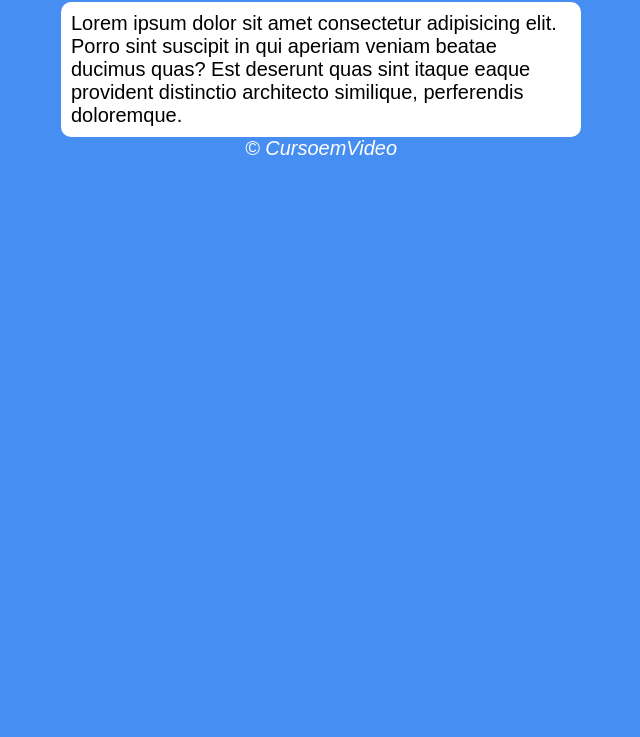
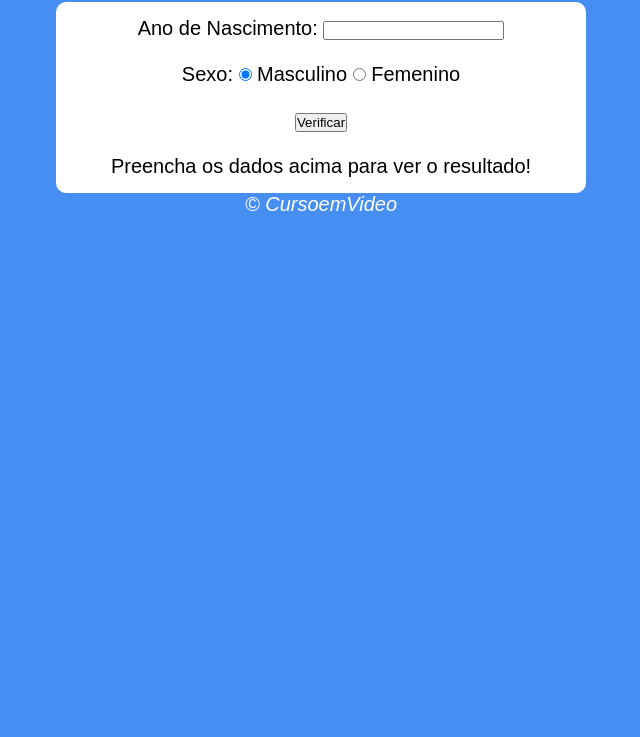
Before and after one commit to AraoSassa26/javascript, a plain HTML site: page Aulas/Exercicio 2/modelo.html in a window 1280 px wide. Shown: the part 63-800 px from the top of the page, without its empty margins (319-959 px from the left). Drawn offline with Linux system fonts and the light colour scheme.

Commit message:
Exercicios Resolvidos

```diff
--- a/Aulas/Exercicio 2/modelo.css
+++ b/Aulas/Exercicio 2/modelo.css
@@ -6,6 +6,7 @@
 body{
 background-color: rgb(70, 142, 241);
 font: normal 15pt Arial;
+
 }
 header{
 color: white;
@@ -16,12 +17,23 @@ padding: 10px;
 main section{
     background-color: white;
     border-radius: 10px;
-    padding: 10px;
+    padding: 15px;
     width: 500px;
     margin: auto;
+    text-align: center;
+
 
 
 }
+img {
+    width: 150px;  /* Define a largura fixa */
+    height: 150px; /* Define a altura fixa */
+    border-radius: 50%; /* Deixa a imagem circular */
+    object-fit: cover; /* Garante que a imagem se ajuste sem distorcer */
+    border: 3px solid #1877F2; /* Opcional: borda azul estilo Facebook */
+
+}
+
 footer{
     color: white;
     text-align: center;
--- a/Aulas/Exercicio 2/modelo.html
+++ b/Aulas/Exercicio 2/modelo.html
@@ -8,16 +8,32 @@
 </head>
 <body>
     <header>
-        <h1>Título</h1>
+        <h1>Verificador de Idade</h1>
 
     </header>
     <main>
         <section>
             <div>
-                <p>Lorem ipsum dolor sit amet consectetur adipisicing elit. Porro sint suscipit in qui aperiam veniam beatae ducimus quas? Est deserunt quas sint itaque eaque provident distinctio architecto similique, perferendis doloremque.</p>
+               <p>
+                <label for="txtano">Ano de Nascimento:</label>
+                <input type="number" name="txtano" id="txtano" >
+            </p> <br>
+            <p>
+                <label>Sexo:</label>
+                <input type="radio" name="radsex" id="masc" checked>
+                <label for="masc">Masculino</label>
+                <input type="radio" name="radsex" id="fem">
+                <label for="fem">Femenino</label>
+            </p> <br>
+            <p>
+                <input type="button" value="Verificar" onclick="verificar()">
+            </p> <br>
+
 
             </div>
-            <div>
+            <div id="res">
+                Preencha os dados acima para ver o resultado!
+
 
             </div>
         </section>
--- a/Aulas/Exercicio 2/script.js
+++ b/Aulas/Exercicio 2/script.js
@@ -0,0 +1,50 @@
+function verificar(){
+    var data = new Date();
+    var ano = data.getFullYear();
+    var ano_form = document.getElementById('txtano');
+    var res = document.querySelector('div#res');
+
+    if (ano_form.value.length == 0 || Number(ano_form.value) > ano){
+        window.alert('[ERRO] Verifique os dados e tente novamente');
+        return;  // Impede que o restante do código seja executado
+    }
+
+    var fsex = document.getElementsByName('radsex');
+    var idade = ano - Number(ano_form.value);
+    var gênero = '';
+    var img = document.createElement('img');
+    img.setAttribute('id', 'foto');
+
+    if (fsex[0].checked) {
+        gênero = 'Homem';
+        if (idade >= 0 && idade < 10) {
+            img.setAttribute('src', 'bebé-M.jpg');  // Criança
+        } else if (idade < 30) {
+            img.setAttribute('src', 'jovem-M.jpg');  // Jovem
+        } else if (idade < 50) {
+            img.setAttribute('src', 'adulto-m.jpg');  // Adulto
+        } else {
+            img.setAttribute('src', 'idoso-M.jpg');  // Idoso
+        }
+    } else if (fsex[1].checked) {
+        gênero = 'Mulher';
+        if (idade >= 0 && idade < 10) {
+            img.setAttribute('src', 'bebé-F.jpg');  // Criança
+        } else if (idade < 30) {
+            img.setAttribute('src', 'jovem-F.jpg');  // Jovem
+        } else if (idade < 50) {
+            img.setAttribute('src', 'adulto-F.jpg');  // Adulto
+        } else {
+            img.setAttribute('src', 'idoso-F.jpg');  // Idoso
+        }
+    }
+
+    res.innerHTML = `Detectamos ${gênero} com ${idade} anos.`;
+    res.style.textAlign = 'center';
+    res.appendChild(img);
+    img.style.width = "250px";
+    img.style.height = "250px";
+    img.style.objectFit = "cover";  // Ajusta a imagem para caber no círculo
+    img.style.objectPosition = "top";  // Foca na parte superior da imagem
+
+ }
```
Also changed, not shown: Aulas/Exercicio 2/Jovem-F.jpg (added), Aulas/Exercicio 2/adulto-F.jpg (added), Aulas/Exercicio 2/adulto-m.jpg (added), Aulas/Exercicio 2/bebé-F.jpg (added), Aulas/Exercicio 2/bebé-M.jpg (added), Aulas/Exercicio 2/fundo-Branco.jpg (added), Aulas/Exercicio 2/idoso-F.jpg (added), Aulas/Exercicio 2/idoso-M.jpg (added), Aulas/Exercicio 2/jovem-M.jpg (added).
